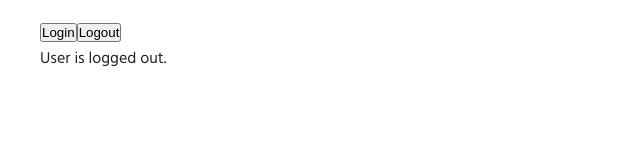
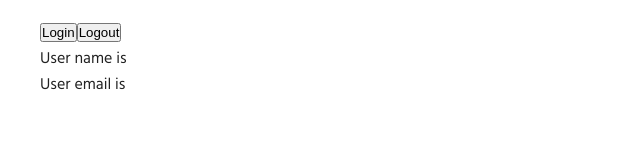
Before and after one commit to Dangereye/react-typescript-tut, a React (Create React App) app: page / in a window 1280 px wide. Shown: the top 160 px of the page, without its empty margins (0-640 px from the left). Built offline with nearby package versions, Linux system fonts and the light colour scheme.

Commit message:
Added User component (useState hook - future values).

```diff
--- a/src/App.tsx
+++ b/src/App.tsx
@@ -10,6 +10,7 @@ import Oscar from "./components/Oscar";
 import Person from "./components/Person";
 import PersonList from "./components/PersonList";
 import { LoggedIn } from "./components/state/LoggedIn";
+import User from "./components/state/User";
 import Status from "./components/Status";
 
 function App() {
@@ -42,7 +43,8 @@ function App() {
         />
         <Input value="" handleChange={(event) => console.log(event)} /> */}
         {/* <Container styles={{ border: "1px solid black", padding: "1rem" }} /> */}
-        <LoggedIn />
+        {/* <LoggedIn /> */}
+        <User />
       </main>
     </div>
   );
--- /dev/null
+++ b/src/components/state/User.tsx
@@ -0,0 +1,27 @@
+import { useState } from "react";
+
+type AuthUser = {
+  name: string;
+  email: string;
+};
+
+export default function User() {
+  const [user, setUser] = useState<AuthUser | null>(null);
+
+  const handleLogin = () => {
+    setUser({ name: "Craig", email: "test@test.com" });
+  };
+
+  const handleLogout = () => {
+    setUser(null);
+  };
+
+  return (
+    <>
+      <button onClick={handleLogin}>Login</button>
+      <button onClick={handleLogout}>Logout</button>
+      <p>User name is {user?.name}</p>
+      <p>User email is {user?.email}</p>
+    </>
+  );
+}
```
